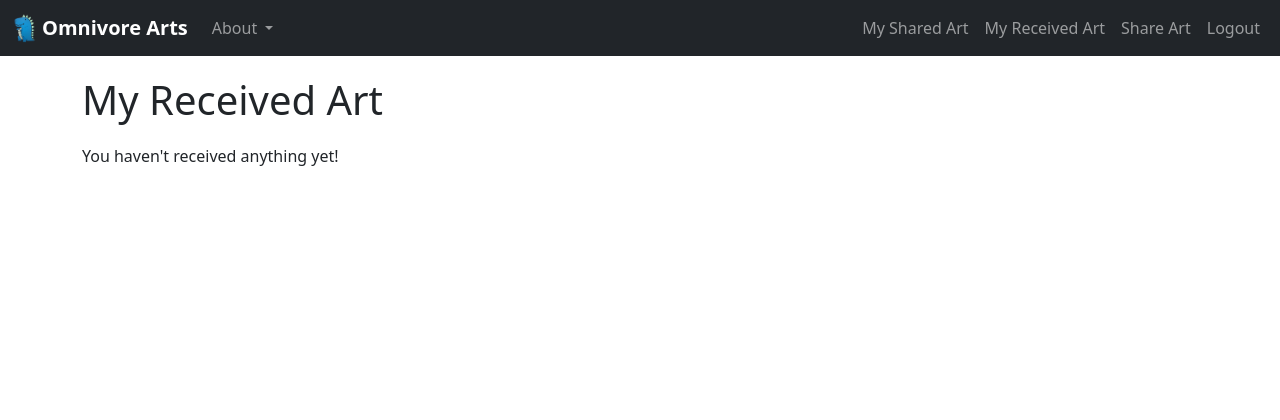
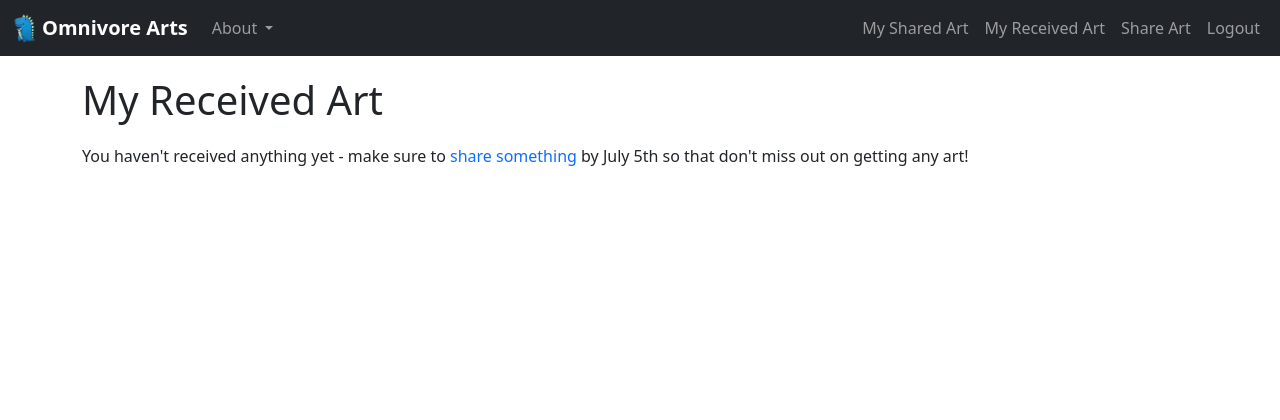
Before and after one commit to Jonathan-Heaney/omnivore, a Django app: page /my-received-art/ in a window 1280 px wide. Shown: the top 420 px of the page. Run offline with Django 5.2, Linux system fonts and the light colour scheme; the visitor is signed in with stand-in values (Sample User, id 1); data comes from the database, SQL or seed files in the repository; data that the repository does not hold is empty.

Commit message:
Adjust My Received Art text

```diff
--- a/main/templates/main/my_received_art.html
+++ b/main/templates/main/my_received_art.html
@@ -27,7 +27,7 @@
     <div class="card-footer text-muted">Shared by <strong>{{piece.user.first_name}} {{piece.user.last_name}}</strong></div>
   </div>
   {% empty %}
-  <p>You haven't received anything yet!</p>
+  <p>You haven't received anything yet - make sure to <a href="/share-art">share something</a> by July 5th so that don't miss out on getting any art!</p>
 {% endfor %}
 
 {% endblock %}
```
